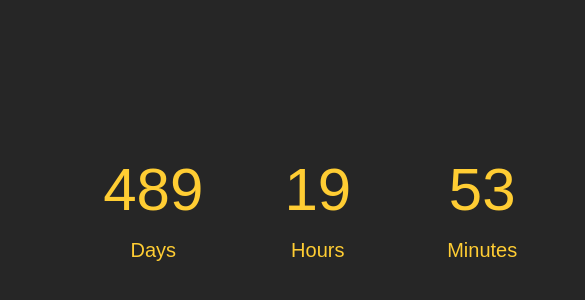
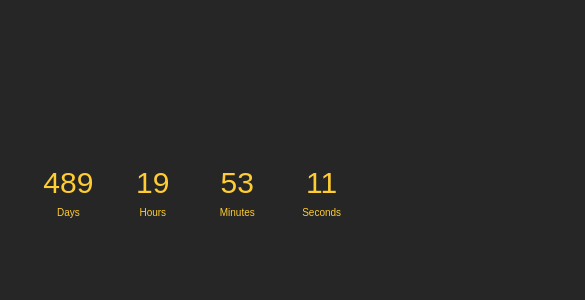
Before and after one commit to ty96/linien, a plain HTML site: page index.html in a window 390 px wide. Shown: the part 182-482 px from the top of the page, 585 px wide, since content can reach past the window. Drawn offline with Linux system fonts and the light colour scheme.

Commit message:
feat() adapt mobile

```diff
--- a/assets/css/countDown.css
+++ b/assets/css/countDown.css
@@ -6,7 +6,6 @@
 }
 
 .countDown {
-  width: 800px;
   margin: auto;
   text-align: center;
 }
@@ -22,3 +21,27 @@
 .unit {
   font-size: 20px;
 }
+
+@media (max-width: 768px) {
+  .countBlock {
+    width: 80px;
+    font-size: 30px;
+    line-height: 30px;
+  }
+
+  .unit {
+    font-size: 10px;
+  }
+}
+
+@media (max-width: 360px) {
+  .countBlock {
+    width: 60px;
+    font-size: 24px;
+    line-height: 24px;
+  }
+
+  .unit {
+    font-size: 8px;
+  }
+}
--- a/assets/js/countDown.js
+++ b/assets/js/countDown.js
@@ -1,6 +1,6 @@
 !function () {
   var box = document.getElementsByClassName('countDown')[0];
-  box.style.marginTop = window.innerHeight / 2 - 80 + 'px';
+  box.style.marginTop = window.innerHeight / 2 - 72 + 'px';
 
   var
     day = document.getElementsByClassName('day')[0],
```
